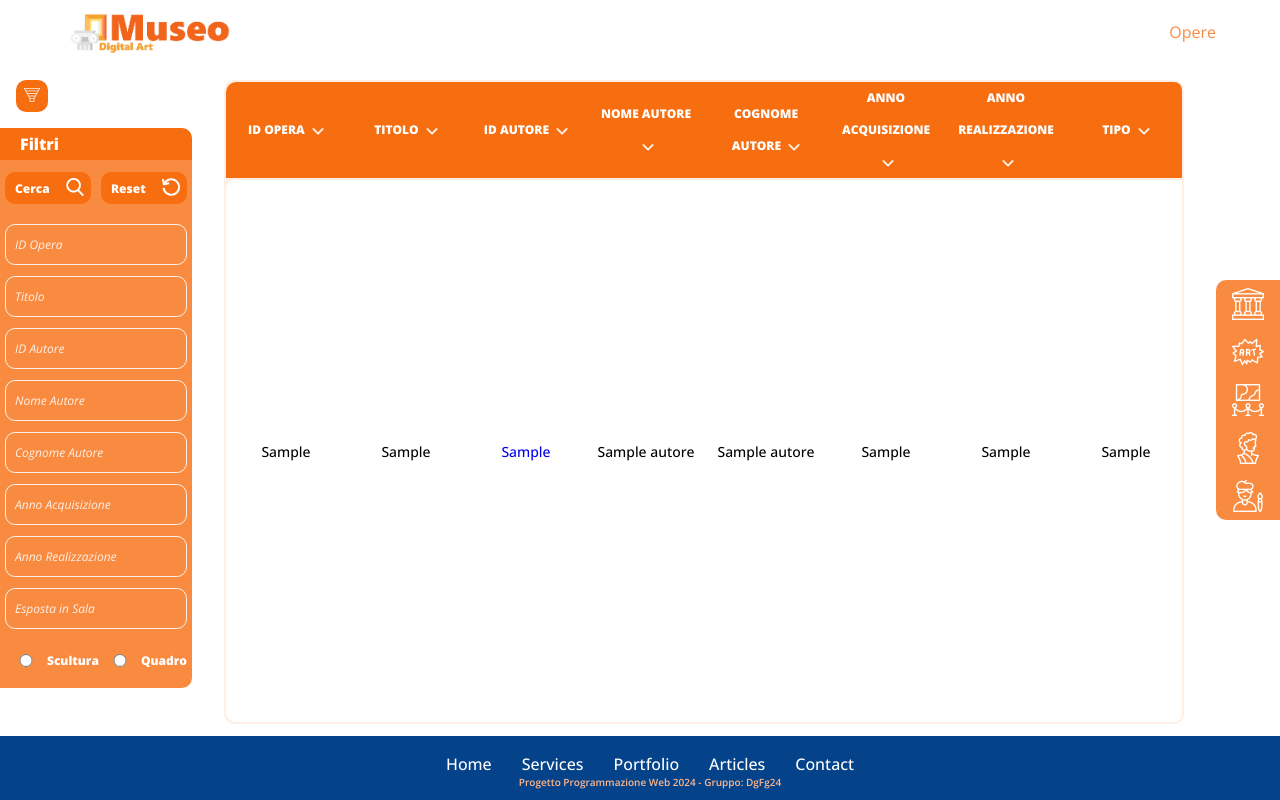
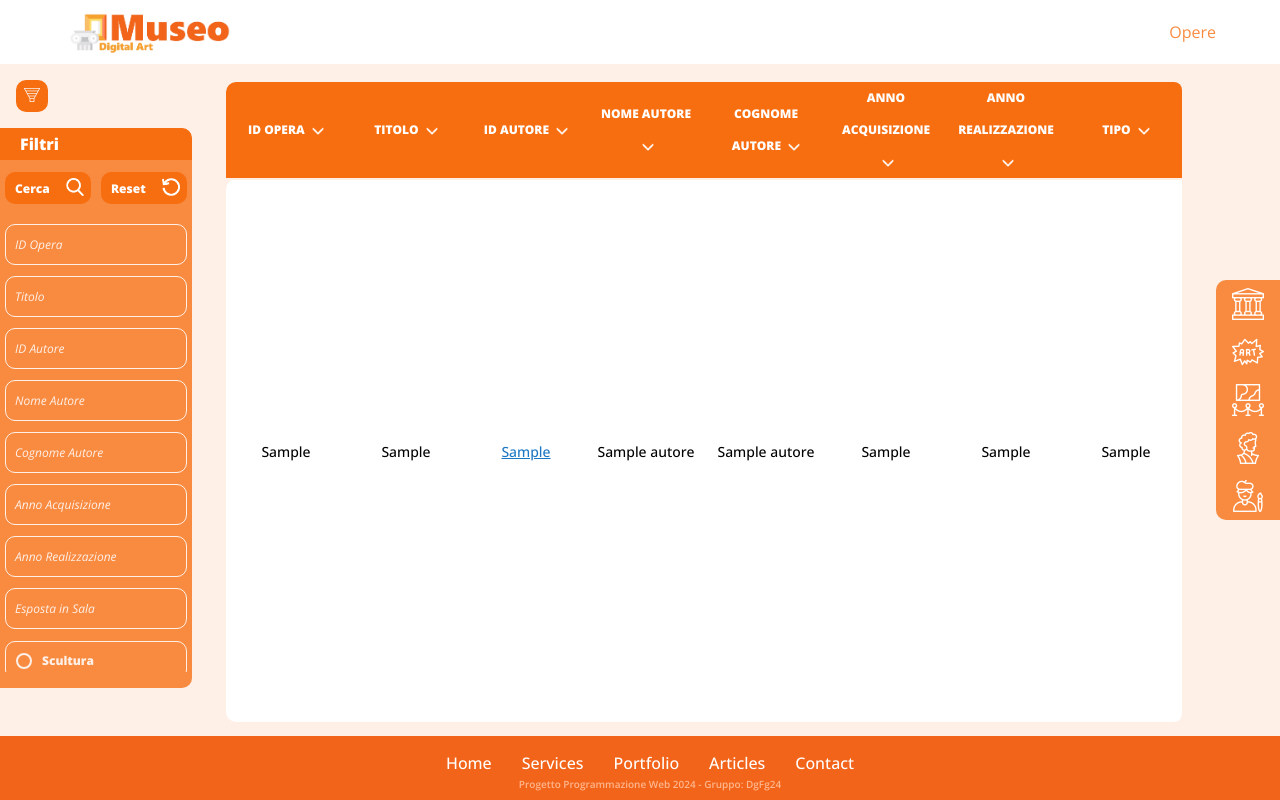
Before and after one commit to DanieleGotti/MUSEO_Digital_Art, a PHP site: page /opera.php in a window 1280 px wide. Run offline with PHP 8.4, Linux system fonts and the light colour scheme; tables that the repository leaves empty or names only in its code hold one stand-in row (values such as "Sample post").

Commit message:
UI Radio

```diff
--- a/code/css/cssFooter.css
+++ b/code/css/cssFooter.css
@@ -8,7 +8,7 @@
 .footer {
   width: 100%;
   height: 4rem;
-  background-color: #044389;
+  background-color: #f26419;
   display: grid;
   place-items: center;
   justify-content: center;
@@ -20,11 +20,11 @@
 .footer ul {
     list-style: none;
     display: flex;
-    margin: 0;
+    margin-bottom: 3px;
     padding: 0;
 }
 
-.footer ul li {
+.footer li {
   margin: 0 5px;
 }
 
--- a/code/css/cssHome.css
+++ b/code/css/cssHome.css
@@ -6,7 +6,7 @@
 }
 
 body {
-  background-color: white;
+  background-color: #FEF0E7;
 }
 
 .panelTitle {
--- a/code/css/cssPage.css
+++ b/code/css/cssPage.css
@@ -6,7 +6,7 @@
 }
 
 body {
-  background-color: white;
+  background-color: #FEF0E7;
 }
 
 .filterButton {
@@ -110,8 +110,8 @@ body {
   transition: width 600ms;
   padding: 10px 5px;
   box-sizing: border-box;
+  position: relative;
   margin: 0.25rem 0rem;
-  position: relative;
 }
 
 .filterItemLast {
@@ -192,23 +192,72 @@ body {
   background: #F98B41;
 }
 
-.radio {
+.radio[type="radio"] {
+  display: none;
+}
+
+.radio + .radioLabel {
+  display: block;
   padding: 10px;
+  padding-left: 36px;
   width: 100%;
-  box-sizing: border-box;
-  outline: none;
   border-radius: 10px;
   border: 1px solid #FEF0E7;
   background-color: #F98B41;
-  color: white;
-  position: relative;
-}
-
-.radioText {
-  color: white;
+  color: #FEF0E7;
   font-family: "Open sans";
   font-weight: 800;
   font-size: 12px;
+  position: relative;
+  white-space: nowrap;
+  cursor: pointer;
+}
+
+.radio + .radioLabel::after,
+.radio + .radioLabel::before {
+  content: "";
+  position: absolute;
+  border-radius: 50%;
+}
+
+.radio + .radioLabel::after {
+  height: 12px;
+  width: 12px;
+  border: 2px solid #FEF0E7;
+  left: 10px;
+  top: calc(50% - 7px);
+}
+
+.radio + .radioLabel::before {
+  background-color: white;
+  height: 8px;
+  width: 8px;
+  left: 14px;
+  top: calc(50% - 3px);
+  transform: scale(5);
+  opacity: 0;
+  visibility: hidden;
+  transition: 0.4s ease-in-out 0s;
+}
+
+.radio:checked + .radioLabel {
+  border-color: white;
+}
+
+.radio:checked + .radioLabel::before {
+  opacity: 1;
+  visibility: visible;
+  transform: scale(1);
+}
+
+.radio:checked + .radioLabel::after {
+  border-color: white;
+  color: white;
+}
+
+.radioLabel:hover {
+  border: 2px solid white;
+  color: white;
 }
 
 .input {
@@ -417,6 +466,15 @@ td {
   box-sizing: border-box;
 }
 
+td a {
+  color: #1C77C3;
+  text-decoration: underline;
+}
+
+td a:visited {
+  color: #8B1E3F;
+}
+
 @media (max-width: 1200px) {
   th:nth-child(5), td:nth-child(5) {
     min-width: 0;
--- a/code/opera.php
+++ b/code/opera.php
@@ -75,9 +75,11 @@
           </li>
           <li class="filterItem">
             <input id="tipo_scultura" class="radio" name="tipo" type="radio" value="scultura"/>
-            <label for="tipo_scultura" class="radioText">Scultura</label>
+            <label for="tipo_scultura" class="radioLabel">Scultura</label>
+          </li>
+          <li class="filterItem">
             <input id="tipo_quadro" class="radio" name="tipo" type="radio" value="quadro"/>
-            <label for="tipo_quadro" class="radioText">Quadro</label>
+            <label for="tipo_quadro" class="radioLabel">Quadro</label>
           </li>
         </div>
       </ul>
--- a/code/tema.php
+++ b/code/tema.php
@@ -13,6 +13,7 @@
   $page = 'Temi';
   include 'header.php';
   include 'nav.html';
+  include 'footer.html';
 ?>
 
   <button id="bottoneFiltri" class="filterButton" onclick="moveFilters()" onmouseenter="animateIcon(this)" onmouseleave="animateIcon(this)">
```
